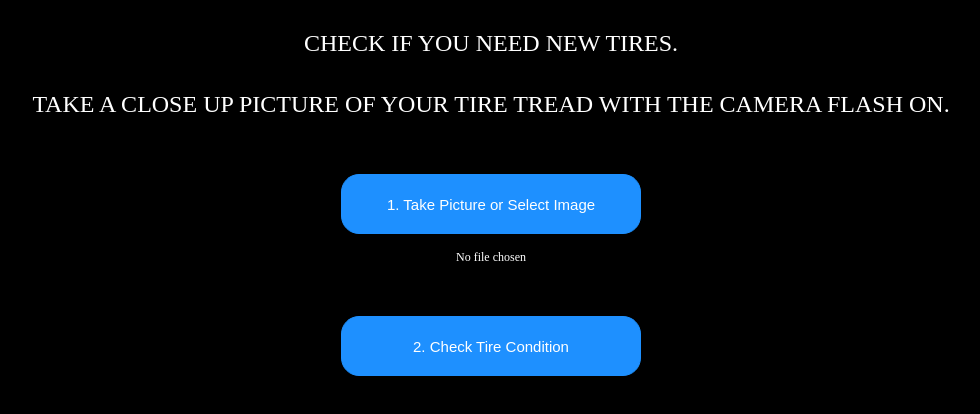
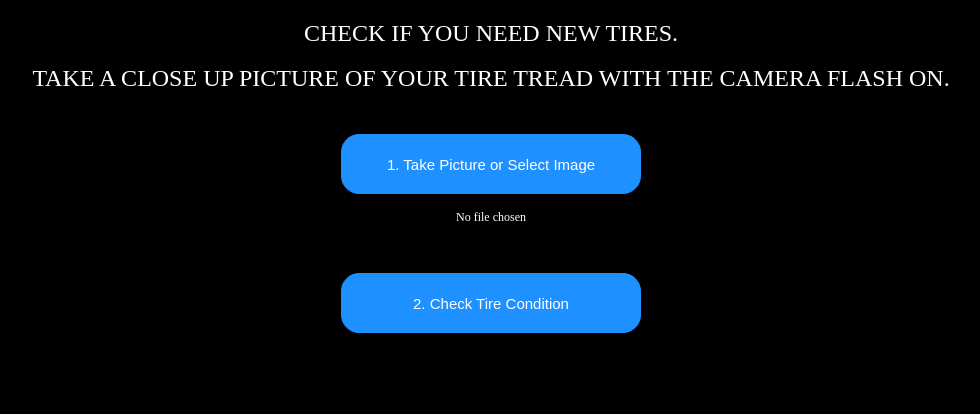
Before and after one commit to revhappy/tiretest, a plain HTML site: page app/view/index.html in a window 1280 px wide. Shown: the whole page, without its empty margins (149-1129 px from the left). Drawn offline with Linux system fonts and the light colour scheme.

Commit message:
Update style.css

```diff
--- a/app/static/style.css
+++ b/app/static/style.css
@@ -17,21 +17,21 @@ body {
 }
 
 .title {
-    min-height: 1px;
+    min-height: 0.5px;
     font-size: 24px;
-    margin-top: 0.5em;
-    margin-bottom: 0.5em;
+    margin-top: 0.1em;
+    margin-bottom: 0.2em;
     color:#ffffff ;
 }
 
 .content {
-    min-height: 40px;
-    margin-top: 1.0em;
+    min-height: 30px;
+    margin-top: 0.8em;
 }
 
 .analyze {
-    min-height: 40px;
-    margin-top: 1.0em;
+    min-height: 30px;
+    margin-top: 0.8em;
 }
 
 .upload-label {
```
